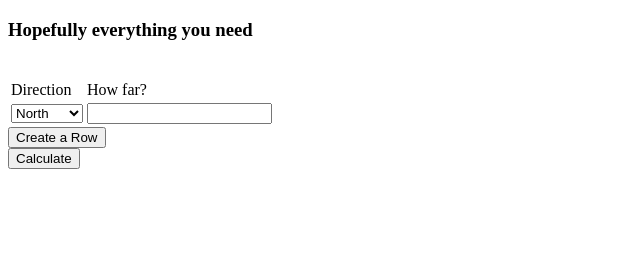
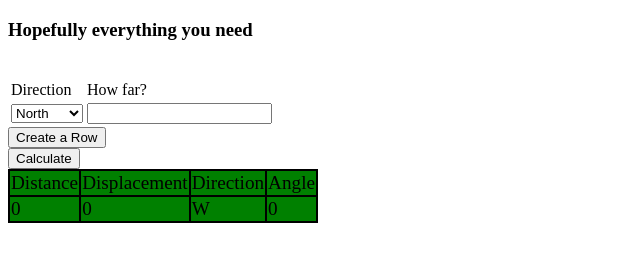
Before and after one commit to ChinnyChilla/chinny-school-website, a website: page html/displacement-velocity/displacement-velocity.html in a window 1280 px wide. Both pictures are taken after a click on the input "Calculate". Shown: the part 87-348 px from the top of the page, without its empty margins (0-640 px from the left). Drawn offline with Linux system fonts and the light colour scheme.

Commit message:
got rid of console logs updated wording displacement working

```diff
--- a/html/displacement-velocity/displacement-velocity.html
+++ b/html/displacement-velocity/displacement-velocity.html
@@ -5,13 +5,14 @@
     <meta name="viewport" content="width=device-width, initial-scale=1.0">
     <title>Displacement-Velocity Calculator</title>\
     <script type="text/javascript" src="displacement-velocity.js"></script>
+    <link rel="stylesheet" type="text/css" href="style.css">
 </head>
 <body>
     <h1>All the 4 quantities calculator</h1>
     <h3>Hopefully everything you need</h3>
     <br>
     <!-- add some directions -->
-
+    <div id="inputs">
         <table id="table1">
             <tr>
                 <td><label>Direction</label></td>
@@ -35,10 +36,28 @@
             </tr>
         </table>
 
-    <div id="movethisdown">
+        <div id="buttons">
             <input type="button" value="Create a Row" id="createRow">
             <br>
             <input type="submit" value="Calculate" id="calculate">
         </div>
+        <div>
+            <table id="data">
+                <tr>
+                    <td class="data">Distance</td>
+                    <td class="data">Displacement</td>
+                    <td class="data">Direction</td>
+                    <td class="data">Angle</td>
+                </tr>
+                <tr>
+                    <td id="dataDistance" class="data">0</td>
+                    <td id="dataDisplacement" class="data">0</td>
+                    <td id="dataDirection" class="data"></td>
+                    <td id="dataAngle" class="data">0</td>
+                </tr>
+            </table>
+        </div>
+    </div>
+    <!-- <div id="graph">Testing</div> -->
 </body>
 </html>
--- a/html/displacement-velocity/displacement-velocity.js
+++ b/html/displacement-velocity/displacement-velocity.js
@@ -37,9 +37,36 @@ window.onload = function () {
     calculate.onclick = function () {
         var selectedDirection = document.getElementsByClassName('select')
         var quantities = document.getElementsByClassName('quantity')
+        var x = 0;
+        var y = 0;
+        var total = 0;
         for (i = 0; i < selectedDirection.length; i++) {
-            console.log(selectedDirection[i].value)
-            console.log(quantities[i].value)
+            var direction = selectedDirection[i].value
+            var quantity = quantities[i].value ? parseInt(quantities[i].value) : 0
+            if (direction == "north") {
+                y += quantity;
+            } else if (direction == "south") {
+                y-= quantity;
+            } else if (direction == "east") {
+                x -= quantity;
+            } else if (direction == "west") {
+                x += quantity
+            }
+            total += quantity;
         };
+        console.log(total)
+        document.getElementById('dataDistance').innerHTML = total
+        document.getElementById('dataDisplacement').innerHTML = Math.sqrt(Math.pow(x, 2) + Math.pow(y, 2))
+        var angleDeg = (Math.atan2(y, x) * 180 / Math.PI)
+        console.log("X" + x + "Y" + y)
+        console.log("Angle Degree" + angleDeg)
+        if (angleDeg > 0) {
+            angleDeg -= 90
+        } else {
+            angleDeg += 270
+        }
+        document.getElementById('dataAngle').innerHTML = x == 0 && y == 0 ? 0 : angleDeg
+        const directions = ['N', 'NE', 'E', 'SE', 'S', 'SW', 'W', 'NW']
+        document.getElementById('dataDirection').innerHTML = directions[Math.round(angleDeg / 45)]
     };
 }
--- /dev/null
+++ b/html/displacement-velocity/style.css
@@ -0,0 +1,19 @@
+#data {
+    border: 2px solid black;
+    background-color: green;
+    margin: 100 auto;
+    font-size: larger;
+    border-collapse: collapse;
+}
+.data {
+    border-right: 2px solid black;
+    border-left: 2px solid black;
+    border-top: 2px solid black;
+}
+/* #graph {
+    position: absolute;
+    align-items: center;
+    right: 150px;
+    border: 3px solid green;
+    margin: 100 auto;
+} */
--- a/html/kenimatics-calculator/kenimatics-calculator.js
+++ b/html/kenimatics-calculator/kenimatics-calculator.js
@@ -1,9 +1,9 @@
 
 window.onload = function () {
-    var submitButton = document.getElementById('calculate')
+    var kinematicCalculate = document.getElementById('kinematicCalculate')
     var degreeSubmit = document.getElementById('degreeCalculate')
 
-    submitButton.onclick = function () {
+    kinematicCalculate.onclick = function () {
         console.log("Executing script");
 
         // Gets all values from form
```
Also changed, not shown: html/kenimatics-calculator/kenimatics-calculator.html (+1 -1 lines), index.js (+1 -6 lines). Lines whose indentation alone changed are shown as unchanged.
